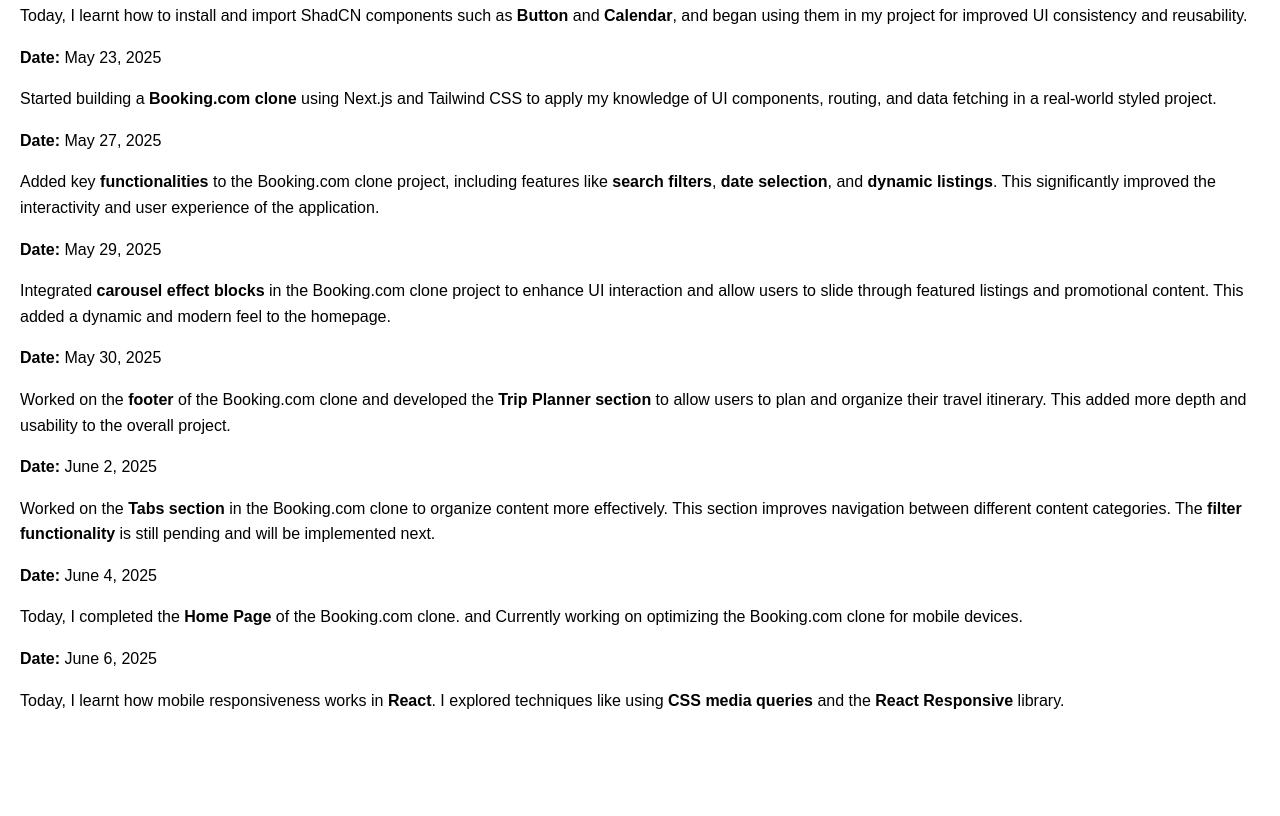
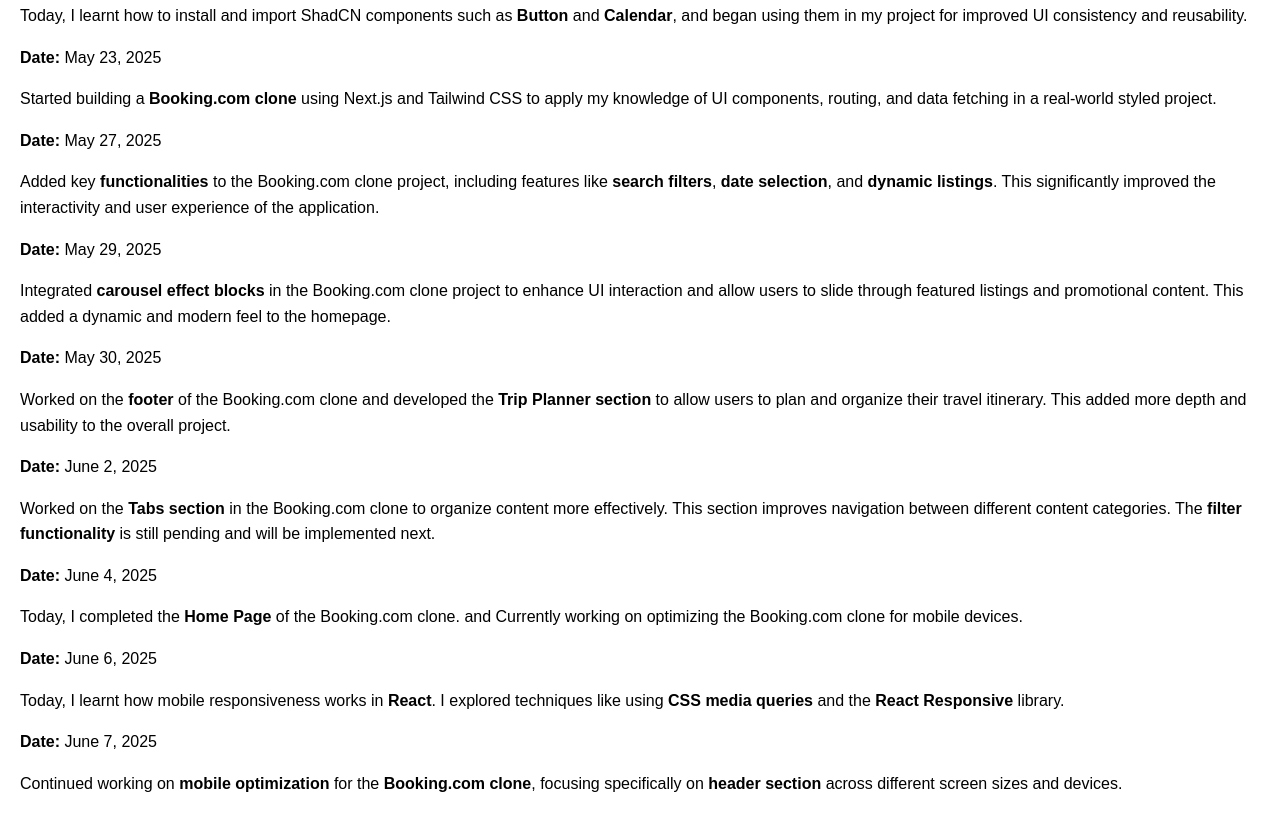
Before and after one commit to Madhu0614/dailyreport2, a plain HTML site: page index.html in a window 1280 px wide. Shown: the part 712-1528 px from the top of the page. Before the commit the page ends 1445 px from the top, so only its background shows below. Drawn offline with Linux system fonts and the light colour scheme.

Commit message:
Update index.html june 7

```diff
--- a/index.html
+++ b/index.html
@@ -72,7 +72,8 @@
 
         <p><strong>Date:</strong> June 6, 2025</p>
         <p>Today, I learnt how mobile responsiveness works in <strong>React</strong>. I explored techniques like using <strong>CSS media queries</strong> and the <strong>React Responsive</strong> library.</p>
-
+        <p><strong>Date:</strong> June 7, 2025</p>
+        <p>Continued working on <strong>mobile optimization</strong> for the <strong>Booking.com clone</strong>, focusing specifically on  <strong>header section</strong> across different screen sizes and devices.</p>
     </div>
 
 </body>
```
